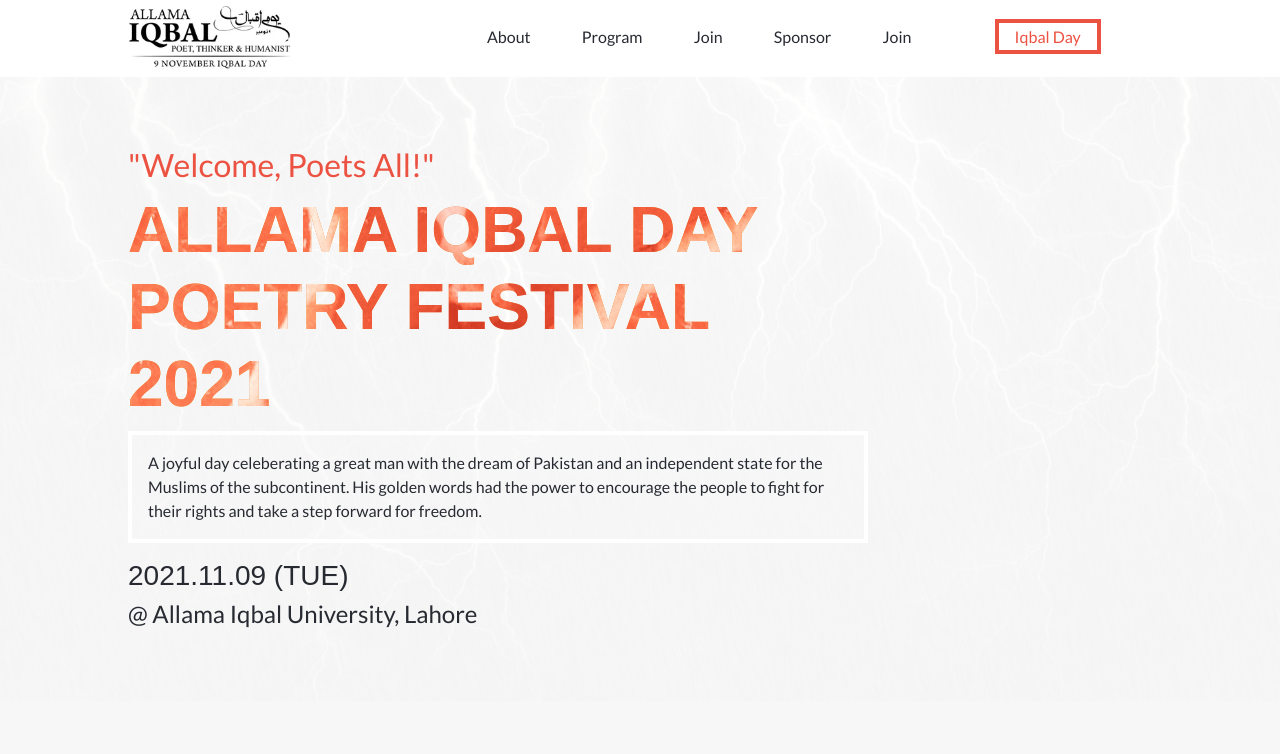
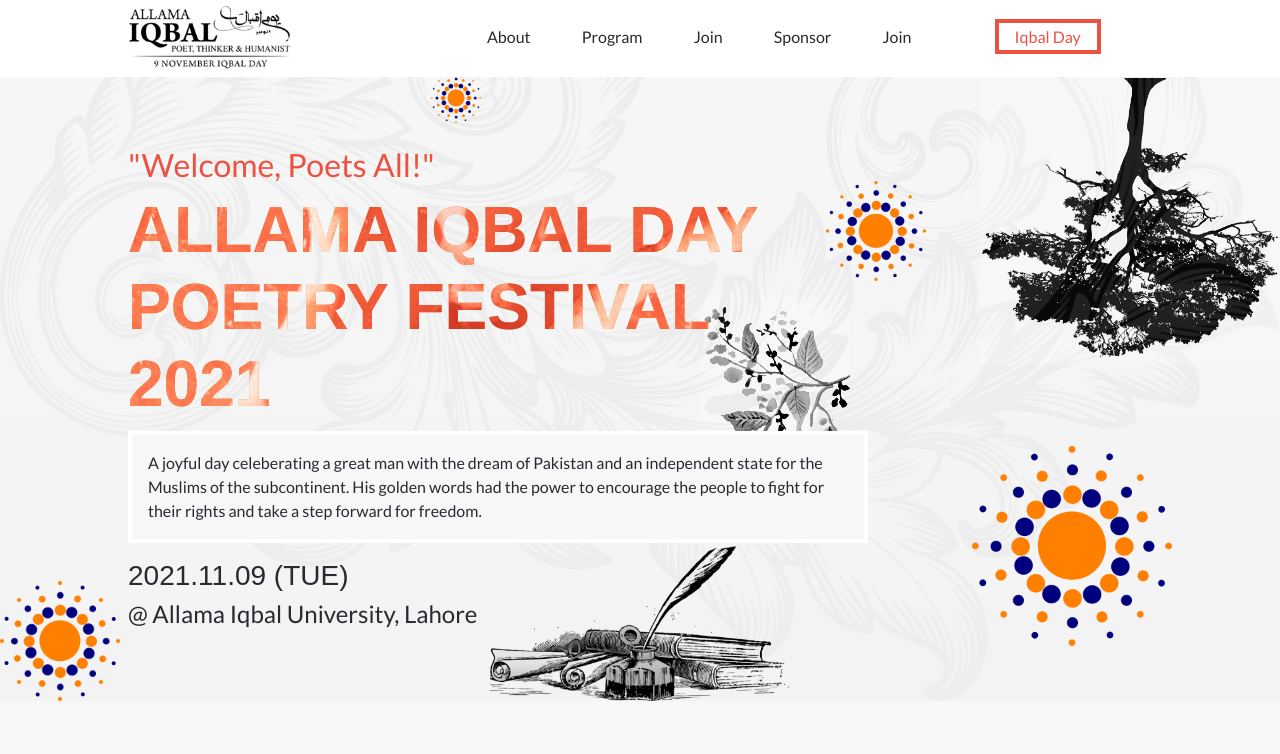
Before and after one commit to qwibbler/Capstone-Portal, a website: page index.html in a window 1280 px wide. Shown: the part 46-800 px from the top of the page. Drawn offline with nearby package versions, Linux system fonts and the light colour scheme; a web font is replaced by a local one.

Commit message:
Add background pics to home page

```diff
--- a/styles.css
+++ b/styles.css
@@ -65,9 +65,17 @@
 .home {
   padding: 5rem 1rem;
   overflow-y: visible;
-  background: url(img/back.jpg) center 0 no-repeat, #f7f7f7fb;
-  background-blend-mode: screen;
-  background-size: cover;
+  background:
+  url(img/back/orange-blue.png) 90% 35%,
+  linear-gradient(white, black) 0 0,
+  url(img/back/leaves.png) 100% 60%,
+  url(img/back/leaf-swirl.png) center 0,
+  url(img/back/ink-books.png) center bottom,
+  url(img/back/tree.jpg) top right,
+  #f7f7f7fb;
+  background-size: 100px, cover, 100px, cover, 150px, 100px;
+  background-blend-mode: normal, color, darken, overlay, darken, darken;
+  background-repeat: no-repeat;
 }
 
 h5 {
@@ -89,7 +97,7 @@
 p {
   border: 0.25rem solid white;
   padding: 1rem;
-  background-color: #f7f7f75d;
+  background-color: #f7f7f7;
 }
 
 h3 {
@@ -324,6 +332,20 @@
     flex-direction: column;
     justify-content: center;
     padding: 12rem 20vw 4rem 10vw;
+    background:
+    url(img/back/orange-blue.png) 35% 17%,
+    url(img/back/orange-blue.png) 70% 35%,
+    url(img/back/orange-blue.png) 90% 90%,
+    url(img/back/orange-blue.png) 0% 100%,
+    linear-gradient(white, black) 0 0,
+    url(img/back/leaves.png) 700px 60%,
+    url(img/back/leaf-swirl.png) center 0,
+    url(img/back/ink-books.png) center bottom,
+    url(img/back/tree.jpg) 100% 124px,
+    #f7f7f7fb;
+    background-size: 50px, 100px, 200px, 120px, cover, 150px, cover, 300px, 300px;
+    background-blend-mode: normal, normal, normal, normal, color, darken, overlay, darken, darken;
+    background-repeat: no-repeat;
   }
 
   .home * {
```
Also changed, not shown: img/back/ink-books.png (added), img/back/inkpot.png (added), img/back/leaf-swirl.png (added), img/back/leaves.png (added), img/back/orange-blue.png (added), img/back/tree.jpg (added), 1 other file.
